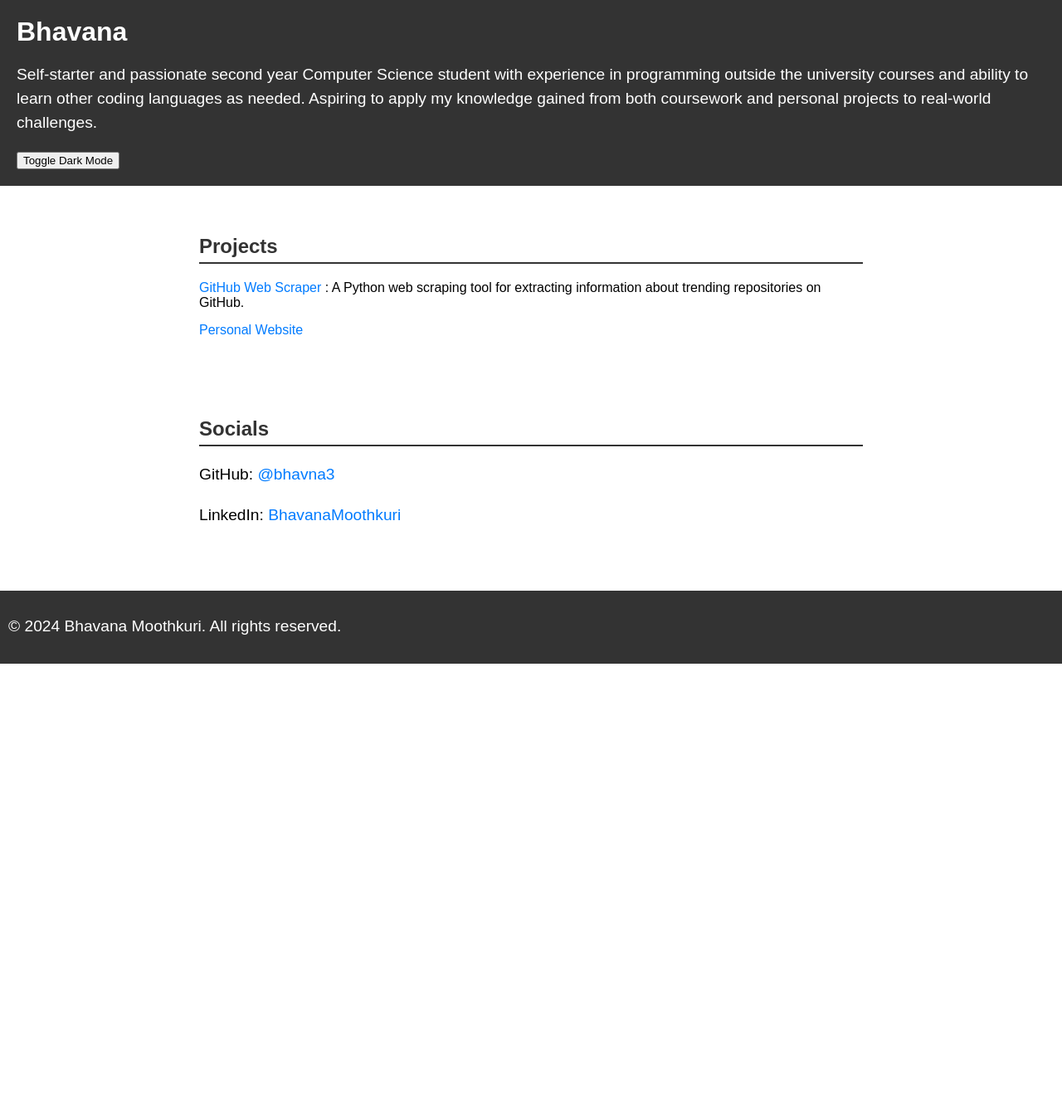
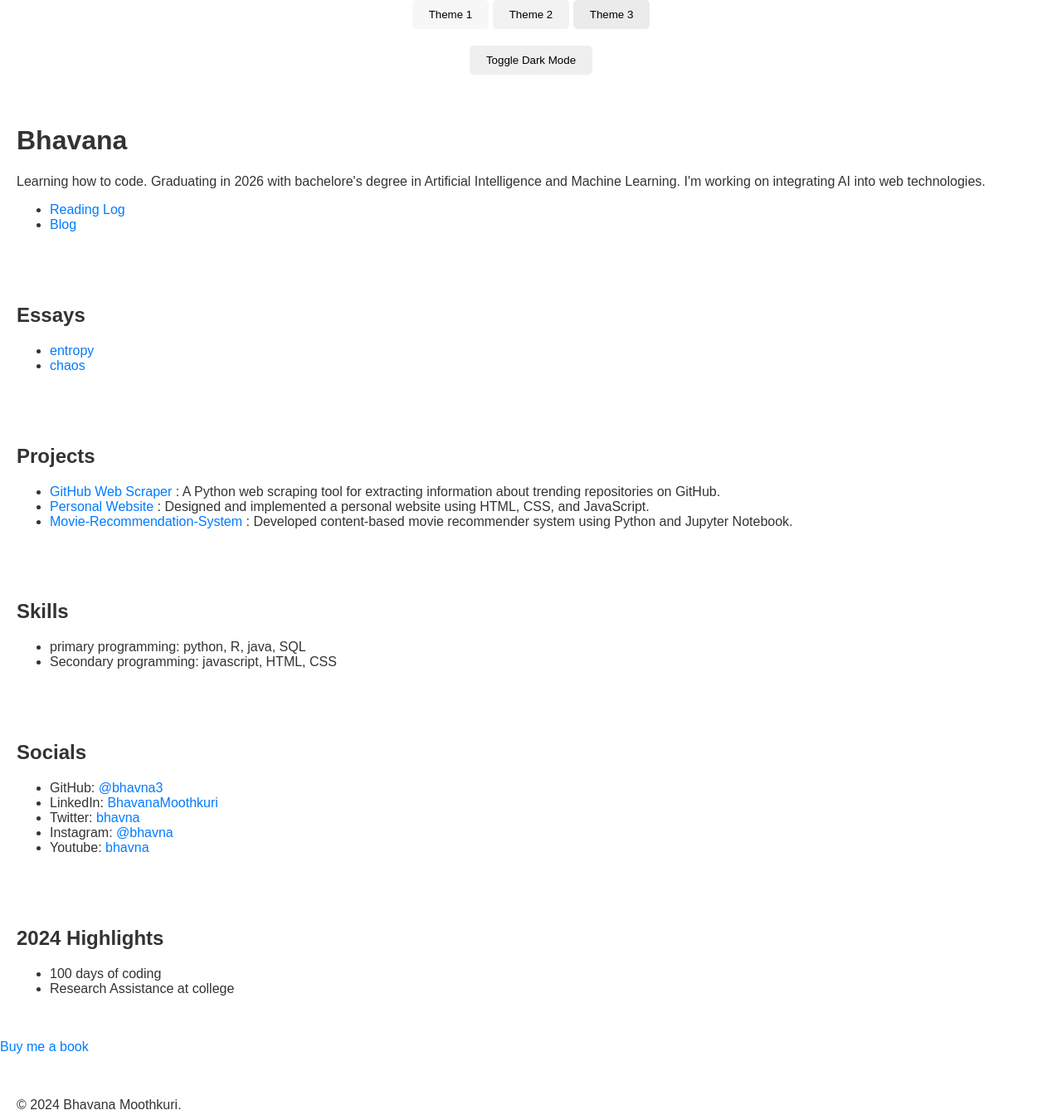
Before and after one commit to bhavna3/Personal-Website, a plain HTML site: page index.html in a window 1280 px wide. Shown: the whole page at 83% size. Before the commit the page ends 800 px from the top, so only its background shows below. Drawn offline with Linux system fonts and the light colour scheme.

Commit message:
Update index.html

```diff
--- a/index.html
+++ b/index.html
@@ -1,19 +1,116 @@
 <!DOCTYPE html>
 <html lang="en">
-<head>
-    <meta charset="UTF-8">
-    <meta name="viewport" content="width=device-width, initial-scale=1.0">
-    <link rel="stylesheet" href="css.css">
-    <title>Bhavana Mothkur</title>
-</head>
+    <head>
+        <title>Bhavana Moothkuri</title>
+        <style>
+            /* Common styles for both light and dark modes */
+            body {
+                transition: background-color 0.5s ease;
+                color: #333; /* Default text color */
+                font-family: Arial, sans-serif;
+                margin: 0;
+                padding: 0;
+            }
+
+            header, section, footer {
+                padding: 20px;
+                margin: 10px 0;
+                border-radius: 10px;
+                color: inherit; /* Inherit text color */
+            }
+
+            a {
+                color: #007bff; /* Default link color */
+                text-decoration: none;
+                transition: color 0.3s ease;
+            }
+
+            a:hover {
+                color: #0056b3; /* Link color on hover */
+            }
+
+            button {
+                padding: 10px 20px;
+                border: none;
+                border-radius: 5px;
+                cursor: pointer;
+                transition: background-color 0.3s ease;
+            }
+
+            button:hover {
+                background-color: #f0f0f0;
+            }
+
+            /* Dark mode specific styles */
+            body.dark-mode {
+                background-color: #333;
+                color: #fff; /* Text color in dark mode */
+            }
+
+            body.dark-mode header,
+            body.dark-mode section,
+            body.dark-mode footer {
+                background-color: #444;
+            }
+
+            body.dark-mode a {
+                color: #4bb8e6; /* Link color in dark mode */
+            }
+
+            /* Themes */
+            .theme1 {
+                background-color: #f7f7f7;
+            }
+
+            .theme2 {
+                background-color: #f2f2f2;
+            }
+
+            .theme3 {
+                background-color: #ebebeb;
+            }
+
+            /* Animations */
+            @keyframes fadeIn {
+                from { opacity: 0; }
+                to { opacity: 1; }
+            }
+
+            .fadeIn {
+                animation: fadeIn 1s ease;
+            }
+        </style>
+    </head>
 <body>
+    <div style="text-align: center; margin-bottom: 20px;">
+        <button onclick="setTheme('theme1')" class="theme1">Theme 1</button>
+        <button onclick="setTheme('theme2')" class="theme2">Theme 2</button>
+        <button onclick="setTheme('theme3')" class="theme3">Theme 3</button>
+    </div>
+
+    <!-- Dark mode toggle button -->
+    <div style="text-align: center; margin-bottom: 20px;">
+        <button onclick="toggleDarkMode()">Toggle Dark Mode</button>
+    </div>
+
     <header>
         <h1>Bhavana</h1>
         <p>
-            Self-starter and passionate second year Computer Science student with experience in programming outside the university courses and ability to learn other coding languages as needed. Aspiring to apply my knowledge gained from both coursework and personal projects to real-world challenges.
+            Learning how to code. Graduating in 2026 with bachelore's degree in Artificial Intelligence and Machine Learning. I'm working on integrating AI into web technologies.
         </p>
-        <button id="dark-mode-toggle">Toggle Dark Mode</button>
+        <ul>
+            <li><a href=" ">Reading Log</a></li>
+            <li><a href=" ">Blog</a></li>
+        </ul>
     </header>
+
+    <section id="essay">
+        <h2>Essays</h2>
+        <ul>
+            <li><a href=" ">entropy</a></li>
+            <li><a href=" ">chaos</a></li>
+        </ul>
+    </section>
 
     <section id="projects">
         <h2>Projects</h2>
@@ -21,32 +118,57 @@
             <li><a href="https://github.com/bhavna3/GitHub-Web-Scraper">GitHub Web Scraper</a>
                 : A Python web scraping tool for extracting information about trending repositories on GitHub.
             </li>
-            <li><a href="https://personal-website-bhavana.vercel.app/">Personal Website</a></li>
+            <li><a href="https://personal-website-bhavana.vercel.app/">Personal Website</a>
+                : Designed and implemented a personal website using HTML, CSS, and JavaScript.
+            </li>
+            <li><a href="https://github.com/bhavna3/Movie-Recommendation-System">Movie-Recommendation-System</a>
+                : Developed content-based movie recommender system using Python and Jupyter Notebook.
+            </li>
+        </ul>
+    </section>
 
+    <section id="skill">
+        <h2>Skills</h2>
+        <ul>
+            <li>primary programming: python, R, java, SQL</li>
+            <li>Secondary programming: javascript, HTML, CSS </li>
         </ul>
     </section>
 
     <section id="Socials">
         <h2>Socials</h2>
-        <p>GitHub: <a href="https://github.com/bhavna3" target="_blank">@bhavna3</a></p>
-        <p>LinkedIn: <a href="https://www.linkedin.com/in/bhavana-moothkuri/" target="_blank">BhavanaMoothkuri</a></p>
-
+        <ul>
+            <li>GitHub: <a href="https://github.com/bhavna3" target="_blank">@bhavna3</a></li>
+            <li>LinkedIn: <a href="https://www.linkedin.com/in/bhavana-moothkuri/" target="_blank">BhavanaMoothkuri</a></li>
+            <li>Twitter: <a href=" " target="_blank">bhavna</a></li>
+            <li>Instagram: <a href=" " target="_blank">@bhavna</a></li>
+            <li>Youtube: <a href=" " target="_blank">bhavna</a></li>
+        </ul>
     </section>
 
+    <section id="Progress">
+        <h2>2024 Highlights</h2>
+        <ul>
+            <li>100 days of coding</li>
+            <li>Research Assistance at college </li>
+        </ul>
+    </section>
+
+    <p><a href=" ">Buy me a book</a></p>
+
     <footer>
-        <p>&copy; 2024 Bhavana Moothkuri. All rights reserved.</p>
+        <p>&copy; 2024 Bhavana Moothkuri.</p>
     </footer>
+    <script>
+        function toggleDarkMode() {
+            const body = document.body;
+            body.classList.toggle('dark-mode');
+        }
+        function setTheme(themeName) {
+            const body = document.body;
+            body.className = themeName;
+        }
+    </script>
 
-    <script>
-
-        document.addEventListener('DOMContentLoaded', function() {
-            const darkModeToggle = document.getElementById('dark-mode-toggle');
-            const body = document.body;
-
-            darkModeToggle.addEventListener('click', () => {
-                body.classList.toggle('dark-mode');
-            });
-        });
-    </script>
 </body>
 </html>
```
